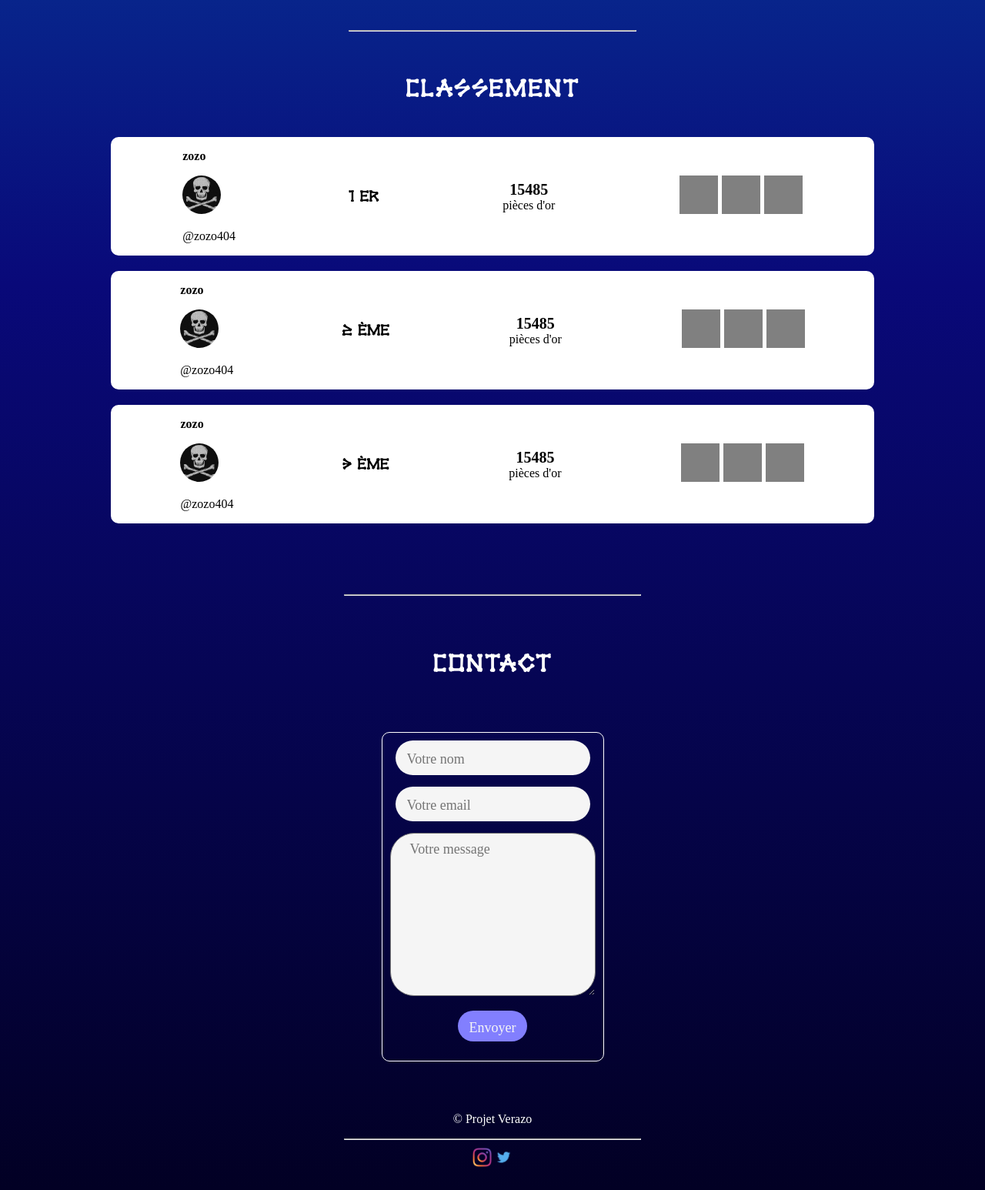
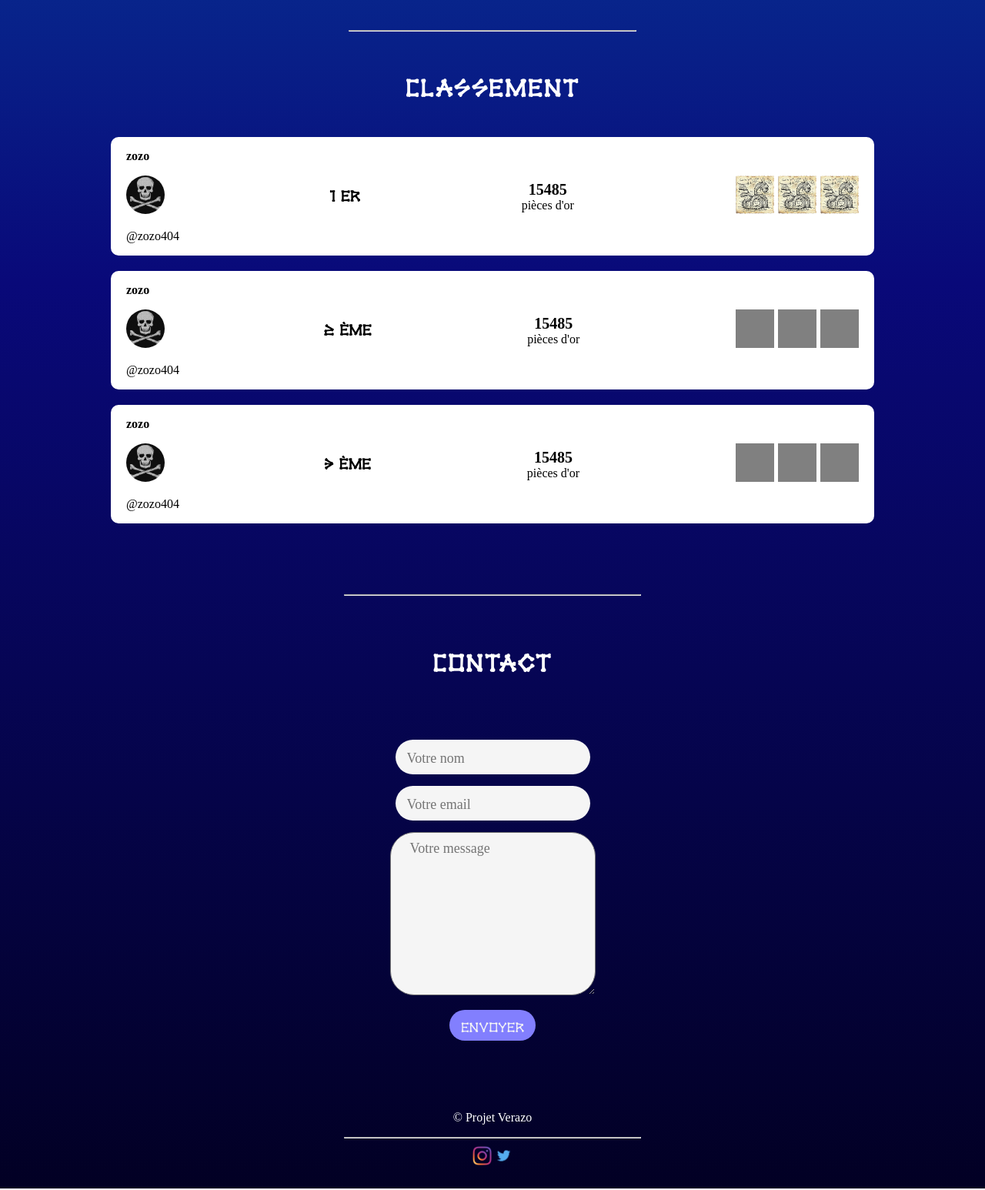
Before and after one commit to zozo404/projet_verazo, a PHP site: page / in a window 1280 px wide. Shown: the part 2382-3928 px from the top of the page at 77% size. Run offline with PHP 8.4, Linux system fonts and the light colour scheme.

Commit message:
:art: | css

```diff
--- a/assets/css/index.css
+++ b/assets/css/index.css
@@ -336,7 +336,7 @@ padding: 5px;
     align-items: center;
     padding-left: 20px;
     padding-right: 20px;
-    justify-content:space-around;
+    justify-content:space-between;
 
 }
 
@@ -350,6 +350,7 @@ padding: 5px;
 }
 .div-jeux a img{
     width: 30px;
+    height: 30px;
 }
 .div-jeux{
     display: flex;
@@ -407,7 +408,6 @@ display: flex;
 flex-direction: column;
 align-items: center;
 gap: 15px;
-border: 1px solid white;
 padding: 10px;
 border-radius: 10px;
 
@@ -442,14 +442,17 @@ input{
     border-radius: 31px;
     background-color: #F5F5F5;
     height: 40px;
-    font-family: Ubuntu-Bold;
+    /* font-family: Ubuntu-Bold; */
     font-size: 18px;
-    color: #8f8fa1;
+    color: #000000;
     line-height: 1.2;
     padding: 5px 15px 0;
     outline: none;
     border: none;
 
+}
+.ubuntu-bold{
+    font-family: Ubuntu-Bold;
 }
 
 .form-champ-btn{
@@ -460,7 +463,7 @@ input{
 .form_txt{
     font-family: Ubuntu-Bold;
     font-size: 18px;
-    color: #8f8fa1;
+    color: #000000;
     line-height: 1.2;
     min-height: 169px;
     padding: 10px 25px 0;
@@ -507,13 +510,10 @@ textarea {
     .div-jeux{
         flex-direction: row;
     }
-    .div-jeux a img{
-        width: 50px;
-    }
     .div-numero p, .div-numero b{
         font-size: 20px;
     }
-    .div-joueur img{
+    .div-joueur img, .div-jeux a img{
         width: 50px;
         height: 50px;
     }
--- a/index.html
+++ b/index.html
@@ -143,13 +143,13 @@
                             </div>
                             <div class="div-jeux">
                                 <a href="">
-                                    <img src="./img/samplegame.png" alt="img jeu ">
+                                    <img src="./img/serpent-carte.webp" alt="img jeu ">
                                 </a>
                                 <a href="">
-                                    <img src="./img/samplegame.png" alt="img jeu ">
+                                    <img src="./img/serpent-carte.webp" alt="img jeu ">
                                 </a>
                                 <a href="">
-                                    <img src="./img/samplegame.png" alt="img jeu ">
+                                    <img src="./img/serpent-carte.webp" alt="img jeu ">
                                 </a>
                             </div>
                         </div>
@@ -231,21 +231,21 @@
                         <form class="footer_formulaire">
 
                             <div class="formpart">
-                                <input class="form_champ" type="text" placeholder="Votre nom" >
+                                <input class="form_champ ubuntu-bold" type="text" placeholder="Votre nom" >
                             </div>
 
 
 
-                            <div class="formpart">
-                                <input class="form_champ" type="text" placeholder="Votre email">
+                            <div class="formpart ">
+                                <input class="form_champ ubuntu-bold" type="text"  placeholder="Votre email">
                             </div>
 
                             <div class="formpart">
-                                <textarea class="form_txt"  placeholder="Votre message"></textarea>
+                                <textarea class="form_txt ubuntu-bold"  placeholder="Votre message"></textarea>
                             </div>
 
                             <div class="formpart" id="form_btn">
-                                <input class="form_champ form-champ-btn" type="submit" name="submit" value="Envoyer" id="sub" class="form_bouton" style="background-color:#827FFE;color:whitesmoke">
+                                <input class=" font-xbones form_champ form-champ-btn" type="submit" name="submit" value="Envoyer" id="sub" class="form_bouton" style="background-color:#827FFE;color:whitesmoke">
                             </div>
 
                         </form>
```
Also changed, not shown: img/serpent-carte.webp (added).
